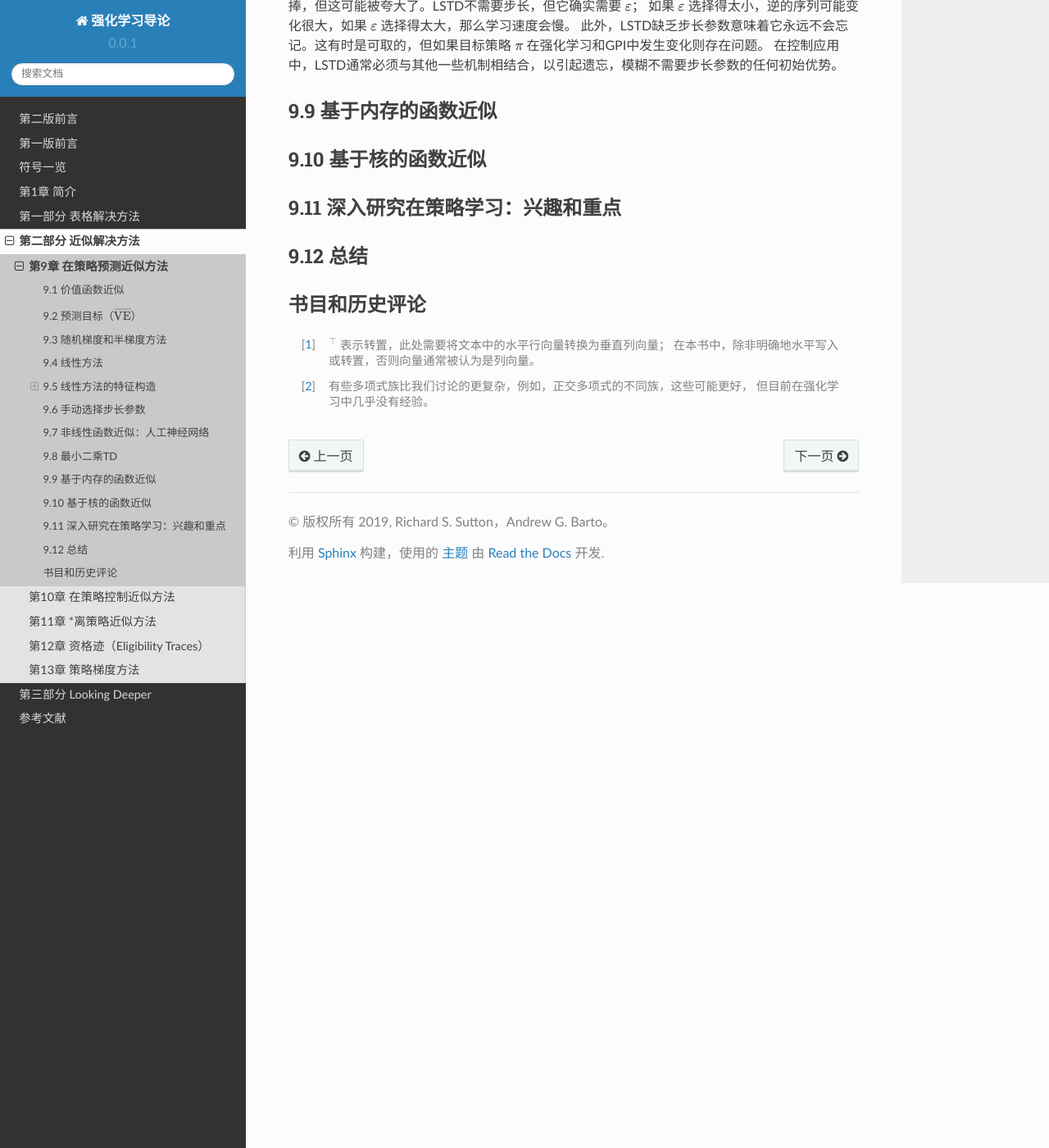
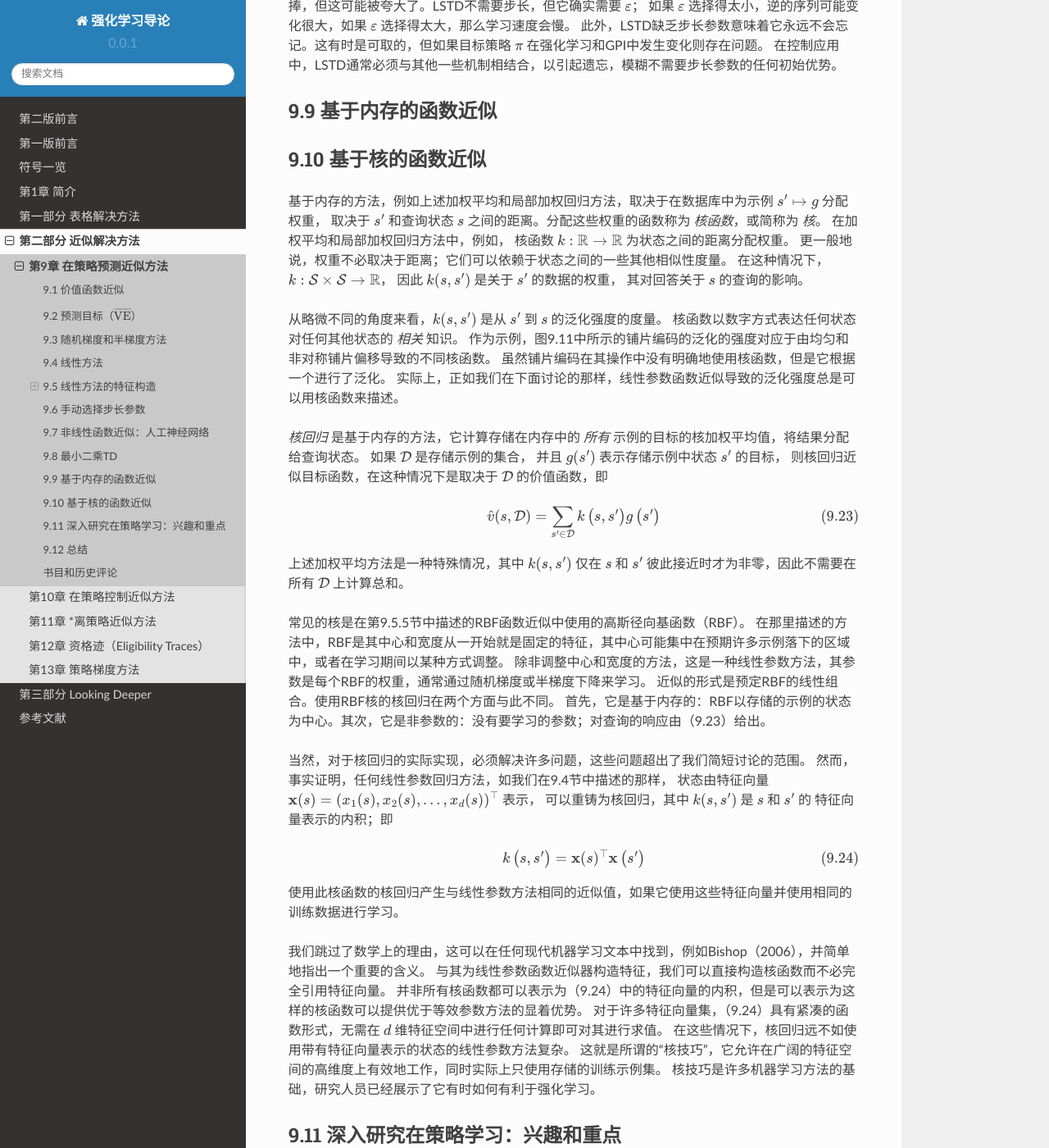
Before and after one commit to qiwihui/reinforcement-learning-an-introduction-chinese, a Sphinx documentation site: the page built from source/partII/chapter9/on-policy_prediction_with_approximation.rst, in a window 1280 px wide and 1400 px high, scrolled down 28915 px. Shown: the whole window at 82% size. Built offline with Sphinx 7.4.7 and the Read the Docs theme 2.0.0, drawn with Linux system fonts in a browser that asks for light colours.

Commit message:
docs: 9.10 基于核的函数近似

```diff
--- a/source/partII/chapter9/on-policy_prediction_with_approximation.rst
+++ b/source/partII/chapter9/on-policy_prediction_with_approximation.rst
@@ -1167,6 +1167,61 @@ LSTD不需要步长参数的事实有时也被吹捧，但这可能被夸大了
 9.10 基于核的函数近似
 ------------------------
 
+基于内存的方法，例如上述加权平均和局部加权回归方法，取决于在数据库中为示例 :math:`s^{\prime} \mapsto g` 分配权重，
+取决于 :math:`s^{\prime}` 和查询状态 :math:`s` 之间的距离。分配这些权重的函数称为 *核函数*，或简称为 *核*。
+在加权平均和局部加权回归方法中，例如，
+核函数 :math:`k : \mathbb{R} \rightarrow \mathbb{R}` 为状态之间的距离分配权重。
+更一般地说，权重不必取决于距离；它们可以依赖于状态之间的一些其他相似性度量。
+在这种情况下，:math:`k : \mathcal{S} \times \mathcal{S} \rightarrow \mathbb{R}`，
+因此 :math:`k(s, s^{\prime})` 是关于 :math:`s^{\prime}` 的数据的权重，
+其对回答关于 :math:`s` 的查询的影响。
+
+从略微不同的角度来看，:math:`k(s, s^{\prime})` 是从 :math:`s^{\prime}` 到 :math:`s` 的泛化强度的度量。
+核函数以数字方式表达任何状态对任何其他状态的 *相关* 知识。
+作为示例，图9.11中所示的铺片编码的泛化的强度对应于由均匀和非对称铺片偏移导致的不同核函数。
+虽然铺片编码在其操作中没有明确地使用核函数，但是它根据一个进行了泛化。
+实际上，正如我们在下面讨论的那样，线性参数函数近似导致的泛化强度总是可以用核函数来描述。
+
+*核回归* 是基于内存的方法，它计算存储在内存中的 *所有* 示例的目标的核加权平均值，将结果分配给查询状态。
+如果 :math:`\mathcal{D}` 是存储示例的集合，
+并且 :math:`g(s^{\prime})` 表示存储示例中状态 :math:`s^{\prime}` 的目标，
+则核回归近似目标函数，在这种情况下是取决于 :math:`\mathcal{D}` 的价值函数，即
+
+.. math::
+
+    \hat{v}(s, \mathcal{D})=\sum_{s^{\prime} \in \mathcal{D}} k\left(s, s^{\prime}\right) g\left(s^{\prime}\right)
+    \tag{9.23}
+
+上述加权平均方法是一种特殊情况，其中 :math:`k(s, s^{\prime})` 仅在 :math:`s`
+和 :math:`s^{\prime}` 彼此接近时才为非零，因此不需要在所有 :math:`\mathcal{D}` 上计算总和。
+
+常见的核是在第9.5.5节中描述的RBF函数近似中使用的高斯径向基函数（RBF）。
+在那里描述的方法中，RBF是其中心和宽度从一开始就是固定的特征，其中心可能集中在预期许多示例落下的区域中，或者在学习期间以某种方式调整。
+除非调整中心和宽度的方法，这是一种线性参数方法，其参数是每个RBF的权重，通常通过随机梯度或半梯度下降来学习。
+近似的形式是预定RBF的线性组合。使用RBF核的核回归在两个方面与此不同。
+首先，它是基于内存的：RBF以存储的示例的状态为中心。其次，它是非参数的：没有要学习的参数；对查询的响应由（9.23）给出。
+
+当然，对于核回归的实际实现，必须解决许多问题，这些问题超出了我们简短讨论的范围。
+然而，事实证明，任何线性参数回归方法，如我们在9.4节中描述的那样，
+状态由特征向量 :math:`\mathbf{x}(s)=(x_{1}(s), x_{2}(s), \ldots, x_{d}(s))^{\top}` 表示，
+可以重铸为核回归，其中 :math:`k(s, s^{\prime})` 是 :math:`s` 和 :math:`s^{\prime}` 的
+特征向量表示的内积；即
+
+.. math::
+
+    k\left(s, s^{\prime}\right)=\mathbf{x}(s)^{\top} \mathbf{x}\left(s^{\prime}\right)
+    \tag{9.24}
+
+使用此核函数的核回归产生与线性参数方法相同的近似值，如果它使用这些特征向量并使用相同的训练数据进行学习。
+
+我们跳过了数学上的理由，这可以在任何现代机器学习文本中找到，例如Bishop（2006），并简单地指出一个重要的含义。
+与其为线性参数函数近似器构造特征，我们可以直接构造核函数而不必完全引用特征向量。
+并非所有核函数都可以表示为（9.24）中的特征向量的内积，但是可以表示为这样的核函数可以提供优于等效参数方法的显着优势。
+对于许多特征向量集，（9.24）具有紧凑的函数形式，无需在 :math:`d` 维特征空间中进行任何计算即可对其进行求值。
+在这些情况下，核回归远不如使用带有特征向量表示的状态的线性参数方法复杂。
+这就是所谓的“核技巧”，它允许在广阔的特征空间的高维度上有效地工作，同时实际上只使用存储的训练示例集。
+核技巧是许多机器学习方法的基础，研究人员已经展示了它有时如何有利于强化学习。
+
 
 9.11 深入研究在策略学习：兴趣和重点
 ------------------------------------
```
